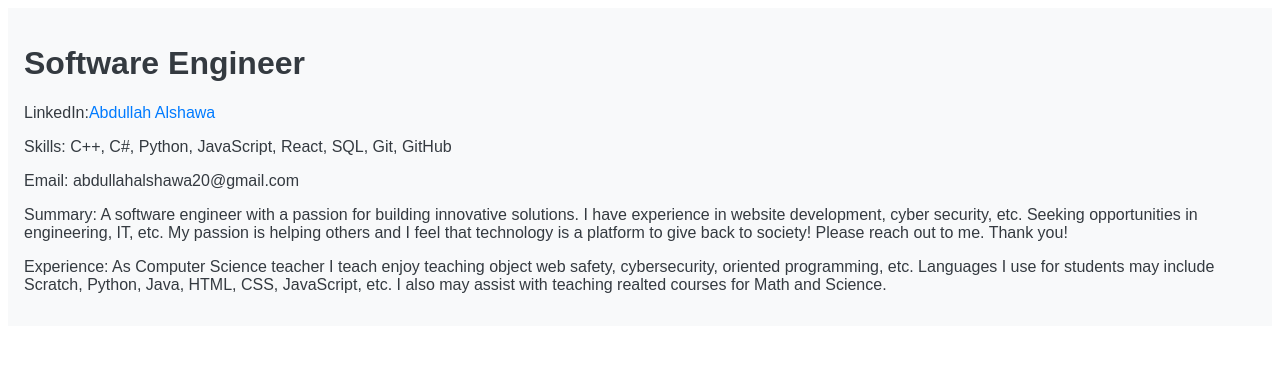
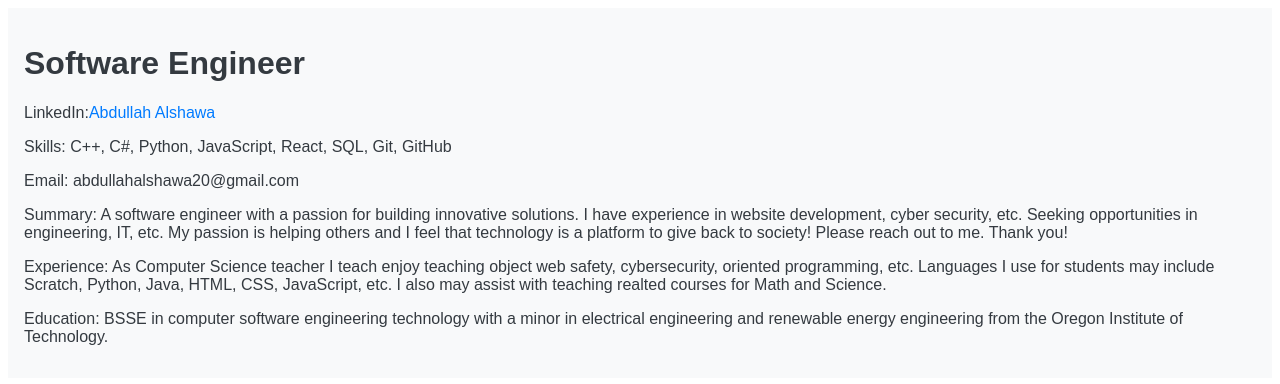
Before and after one commit to aalshawa97/Resume, a React (Vite) app: page / in a window 1280 px wide. Shown: the top 384 px of the page. Built offline with nearby package versions, Linux system fonts and the light colour scheme.

Commit message:
Update App.jsx

```diff
--- a/src/App.jsx
+++ b/src/App.jsx
@@ -51,6 +51,9 @@ export default function App() {
         <p>
           Experience: As Computer Science teacher I teach enjoy teaching object web safety, cybersecurity, oriented programming, etc. Languages I use for students may include Scratch, Python, Java, HTML, CSS, JavaScript, etc. I also may assist with teaching realted courses for Math and Science.
         </p>
+        <p>
+          Education: BSSE in computer software engineering technology with a minor in electrical engineering and renewable energy engineering from the Oregon Institute of Technology.
+        </p>
       </main>
     </ThemeContext.Provider>
   );
```
